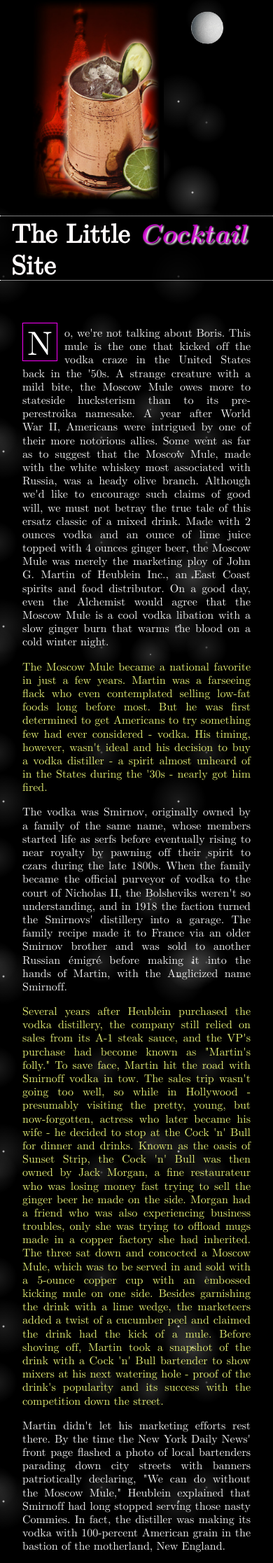
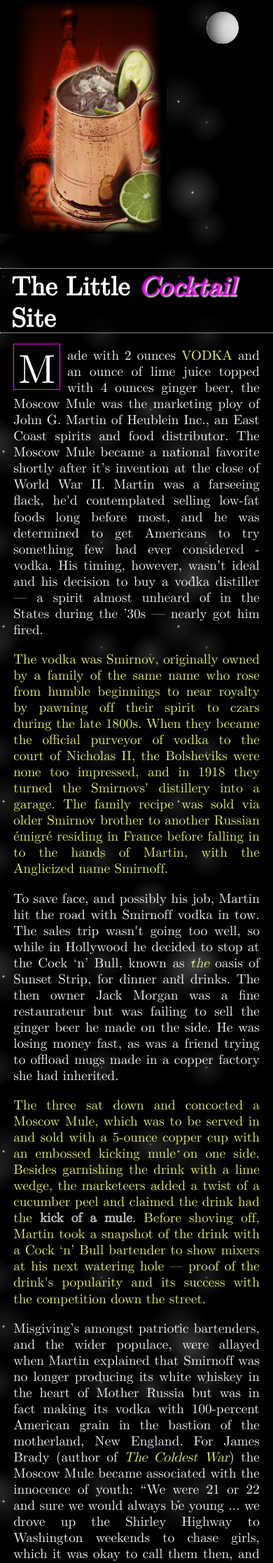
Before and after one commit to knavesmireBoy/cocktail, a PHP site: page /c5/index.html in a window 390 px wide. Shown: the top 2233 px of the page at 70% size. Run offline with PHP 8.4, Linux system fonts and the light colour scheme.

Commit message:
fixing all sorts

```diff
--- a/c2/index.html
+++ b/c2/index.html
@@ -37,7 +37,7 @@ document.cookie='resolution='+Math.max(screen.width,screen.height)+'; path=/';
 </ul></li><li><a href="../c2/">Sidecar</a><ul><li><a href="../c2/recipe.html">Recipe</a></li>
     </ul></li></ul></nav></header>
 <main>
-<aside>
+<aside class="sidebar">
     <div>
         <a href="http://www.esquire.com/food-drink/drinks/recipes/a3774/sidecar-drink-recipe/">Sidecar</a><img src="../img/sidecar.jpg"></div>
     <svg xmlns="http://www.w3.org/2000/svg" viewbox="0 0 200 200">
--- a/c3/index.html
+++ b/c3/index.html
@@ -34,7 +34,7 @@ document.cookie='resolution='+Math.max(screen.width,screen.height)+'; path=/';
 </ul></li><li><a href="../c2/">Sidecar</a><ul><li><a href="../c2/recipe.html">Recipe</a></li>
     </ul></li></ul></nav></header>
 <main>
-<aside><div><a href="http://www.esquire.com/food-drink/drinks/recipes/a3659/margarita-drink-recipe/">Margarita</a><img src="../img/margarita.jpg"></div>
+<aside class="sidebar"><div><a href="http://www.esquire.com/food-drink/drinks/recipes/a3659/margarita-drink-recipe/">Margarita</a><img src="../img/margarita.jpg"></div>
      <svg xmlns="http://www.w3.org/2000/svg" viewbox="0 0 200 200">
         <defs>
     <radialGradient id="myGradient">
--- a/c4/index.html
+++ b/c4/index.html
@@ -33,7 +33,7 @@ document.cookie='resolution='+Math.max(screen.width,screen.height)+'; path=/';
 </ul></li><li><a href="../c2/">Sidecar</a><ul><li><a href="../c2/recipe.html">Recipe</a></li>
     </ul></li></ul></nav></header>
 <main>
-    <aside><div><a href="http://www.esquire.com/food-drink/drinks/recipes/a3827/mint-julep-drink-recipe/">Mint Julep</a> <img src="../img/julep.jpg"></div>
+    <aside class="sidebar"><div><a href="http://www.esquire.com/food-drink/drinks/recipes/a3827/mint-julep-drink-recipe/">Mint Julep</a> <img src="../img/julep.jpg"></div>
     <svg xmlns="http://www.w3.org/2000/svg" viewbox="0 0 200 200">
         <defs>
     <radialGradient id="myGradient">
@@ -54,7 +54,7 @@ document.cookie='resolution='+Math.max(screen.width,screen.height)+'; path=/';
     </aside>
 <article class="content">
     <!--https://www.wired.com/1997/05/drink-of-the-week-the-mint-julep/-->
-    <p>WE'D SIP THIS fine bourbon and mint elixir on Derby Day only if we were at least 10 miles from the track. As far as we're concerned, the Kentucky Derby is slowly slaying this classic summer cocktail with its sorry, fake concoction dispensed from drink guns and served to imbibers certain to find its sugary mint syrup distasteful, if not poisonous. No less an authority than Hunter S. Thompson described the Derby as a scene of "decadent and depraved ... people, most of them staggering drunk." Even the Kentucky Derby Museum's curator, Candace Perry, won't defend the event, saying that with 140,000 people ordering more than 100,000 Mint Juleps and 100,000 hot dogs and other linear meats, the cheapening of the julep was bound to happen. A representative from Churchill Downs compares the predicament to that of McDonald's: "You know the first burger cooked for McDonald's was the best, and, well, the rest is just that - the rest."</p>
+    <p>We sip this fine bourbon and mint elixir on Derby Day only if we are at least 10 miles from the track. As far as we're concerned, the Kentucky Derby is slowly slaying this classic with its sorry, fake concoction shot from drink guns and served to revellers certain the mint syrup distasteful, if not noxious. No less an authority than Hunter S. Thompson described the Derby as a scene of "decadent and depraved ... people, most of them staggering drunk." Even the Kentucky Derby Museum's curator, Candace Perry, won't defend the event, saying that with 140,000 people ordering more than 100,000 Mint Juleps and 100,000 hot dogs and other linear meats, the cheapening of the julep was bound to happen. A representative from Churchill Downs compares the predicament to that of McDonald's: "You know the first burger cooked for McDonald's was the best, and, well, the rest is just that - the rest."</p>
     <p>For us, this only slightly softens the blow that the Mint Julep has been vilified as toxic by imbibers worldwide. Most, no doubt, have never tasted a properly concocted Mint Julep. As far as the Mint Julep being synonymous with the South, well, a poll by the University of North Carolina debunks that myth: The majority of Southerners - 74 percent, in fact - had never tasted the drink.
     Contrary to the jaundiced press reports that appear every year around race time, the Mint Julep is a fine libation when made with 4 ounces bourbon, 6 sprigs of mint, 2 tablespoons simple syrup, and shaved ice. Basic ingredients aside, this simple concoction is mired in mixing dictums started by the South's well-heeled gentility around the turn of the century in hopes of removing this drink from its working-class heritage. The racetrack's clubhouse began mixing Mint Juleps around 1875 out of convenience - the mint was right out back, and the bourbon was well-stocked within. According to Ms. Perry, the Mint Julep probably didn't become the track's signature libation until 1938, when track management began charging 75 cents for the drink and the small glass vessel it came in.</p> <p>In Charleston Receipts, Colonel Aiken Simons' julep recipe from the late 1800s says that to crush or not to crush is debatable and depends on the strength of the mint. Nonetheless, he stipulates that the mint should indeed be crushed in the glass and left to stand for a while before the drink is mixed.
     We follow the lead of the colonel, though we're indifferent on other matters of common disagreement. Whether a mixologist uses powdered or granulated sugar is of little interest to us, and we take our juleps served in glass, silver, or pewter. We let personal taste and geography settle such debates.</p><p>If we're sipping Mint Juleps in Kentucky, we accept a straw in our drink. But when in Virginia, we dare not ask for one, knowing such a request will only encourage the gentlest of bartenders to rant about the ridiculousness of serving distilled spirits with something designed for soda sipping. But be warned: Several other states - including Maryland, Georgia, Pennsylvania, and Mississippi - as well two other countries - England and Canada - lay claim to this drink. John Davis, a traveler from Britain and a Virginia plantation tutor, seems to have first mentioned the Mint Julep in his 1803 Travels of Four Years and a Half in the United States: a "dram of spirituous liquor that has mint in it, taken by Virginians of a morning."</p>
--- a/c5/index.html
+++ b/c5/index.html
@@ -58,16 +58,16 @@ document.cookie='resolution='+Math.max(screen.width,screen.height)+'; path=/';
         </blockquote></div>
 </aside>
 <article class="content">
-<p>No, we're not talking about Boris. This mule is the one that kicked off the vodka craze in the United States back in the '50s. A strange creature with a mild bite, the Moscow Mule owes more to stateside hucksterism than to its pre-perestroika namesake.
-A year after World War II, Americans were intrigued by one of their more notorious allies. Some went as far as to suggest that the Moscow Mule, made with the white whiskey most associated with Russia, was a heady olive branch. Although we'd like to encourage such claims of good will, we must not betray the true tale of this ersatz classic of a mixed drink. Made with 2 ounces vodka and an ounce of lime juice topped with 4 ounces ginger beer, the Moscow Mule was merely the marketing ploy of John G. Martin of Heublein Inc., an East Coast spirits and food distributor. On a good day, even the Alchemist would agree that the Moscow Mule is a cool vodka libation with a slow ginger burn that warms the blood on a cold winter night.</p>
-
-<p>The Moscow Mule became a national favorite in just a few years. Martin was a farseeing flack who even contemplated selling low-fat foods long before most. But he was first determined to get Americans to try something few had ever considered - vodka. His timing, however, wasn't ideal and his decision to buy a vodka distiller - a spirit almost unheard of in the States during the '30s - nearly got him fired.</p>
-<p>The vodka was Smirnov, originally owned by a family of the same name, whose members started life as serfs before eventually rising to near royalty by pawning off their spirit to czars during the late 1800s. When the family became the official purveyor of vodka to the court of Nicholas II, the Bolsheviks weren't so understanding, and in 1918 the faction turned the Smirnovs' distillery into a garage. The family recipe made it to France via an older Smirnov brother and was sold to another Russian émigré before making it into the hands of Martin, with the Anglicized name Smirnoff.</p>
-<p>Several years after Heublein purchased the vodka distillery, the company still relied on sales from its A-1 steak sauce, and the VP's purchase had become known as "Martin's folly." To save face, Martin hit the road with Smirnoff vodka in tow. The sales trip wasn't going too well, so while in Hollywood - presumably visiting the pretty, young, but now-forgotten, actress who later became his wife - he decided to stop at the Cock 'n' Bull for dinner and drinks. Known as the oasis of Sunset Strip, the Cock 'n' Bull was then owned by Jack Morgan, a fine restaurateur who was losing money fast trying to sell the ginger beer he made on the side. Morgan had a friend who was also experiencing business troubles, only she was trying to offload mugs made in a copper factory she had inherited. The three sat down and concocted a Moscow Mule, which was to be served in and sold with a 5-ounce copper cup with an embossed kicking mule on one side. Besides garnishing the drink with a lime wedge, the marketeers added a twist of a cucumber peel and claimed the drink had the kick of a mule. Before shoving off, Martin took a snapshot of the drink with a Cock 'n' Bull bartender to show mixers at his next watering hole - proof of the drink's popularity and its success with the competition down the street.</p>
-<p>Martin didn't let his marketing efforts rest there. By the time the New York Daily News' front page flashed a photo of local bartenders parading down city streets with banners patriotically declaring, "We can do without the Moscow Mule," Heublein explained that Smirnoff had long stopped serving those nasty Commies. In fact, the distiller was making its vodka with 100-percent American grain in the bastion of the motherland, New England.</p>
-<p>The Yanks bought both the story and the spirit, and as James Brady (author of The Coldest War) shows, the Moscow Mule became associated with the innocence of youth: "We were 21 or 22 and sure we would always be young ... we drove up the Shirley Highway to Washington weekends to chase girls, which it was okay to call them then, and fall in love and dance close as people did to the big-band music of that year and drink Manhattans and a new vodka drink called a Moscow Mule. And when you look back on it now, it seems as wonderful and yet unreal as an MGM musical."</p>
+<p><!--No, we're not talking about Boris. This mule is the one that kicked off the vodka craze in the United States back in the '50s. A strange creature with a mild bite, the Moscow Mule owes more to stateside hucksterism than to its pre-perestroika namesake.
+A year after World War II, Americans were intrigued by one of their more notorious allies. Some went as far as to suggest that the Moscow Mule, made with the white whiskey most associated with Russia, was a heady olive branch. Although we'd like to encourage such claims of good will, we must not betray the true tale of this ersatz classic of a mixed drink.-->Made with 2 ounces <strong>vodka</strong> and an ounce of lime juice topped with 4 ounces ginger beer, the Moscow Mule was the marketing ploy of John G. Martin of Heublein Inc., an East Coast spirits and food distributor. <!--On a good day, even the Alchemist would agree that the Moscow Mule is a cool vodka libation with a slow ginger burn that warms the blood on a cold winter night.-->
+The Moscow Mule became a national favorite shortly after it’s invention at the close of World War II. Martin was a farseeing flack, he'd contemplated selling low-fat foods long before most, and he was determined to get Americans to try something few had ever considered - vodka. His timing, however, wasn't ideal and his decision to buy a vodka distiller — a spirit almost unheard of in the States during the ’30s — nearly got him fired.</p>
+<p>The vodka was Smirnov, originally owned by a family of the same name who rose from humble beginnings <!--, whose members started life as serfs before eventually rising -->to near royalty by pawning off their spirit to czars during the late 1800s. When they became the official purveyor of vodka to the court of Nicholas II, the Bolsheviks were none too impressed, and in 1918 they turned the Smirnovs' distillery into a garage. The family recipe <!-- made it to France via an older Smirnov brother and --> was sold via older Smirnov brother to another Russian émigré residing in France before falling in to the hands of Martin, with the Anglicized name Smirnoff.</p>
+<p><!--Several years after Heublein purchased the vodka distillery, the company still relied on sales from its A-1 steak sauce, and the VP's purchase had become known as "Martin's folly." --> To save face, and possibly his job, Martin hit the road with Smirnoff vodka in tow. The sales trip wasn't going too well, so while in Hollywood <!-- - presumably visiting the pretty, young, but now-forgotten, actress who later became his wife - -->he decided to stop at the Cock ‘n’ Bull, known as <em>the</em> oasis of Sunset Strip, for dinner and drinks. <!--Known as the oasis of Sunset Strip, the Cock 'n' Bull was then -->The then owner Jack Morgan was a fine restaurateur but was failing to sell the ginger beer he made on the side. He was losing money fast, as was a friend <!--who was also experiencing business troubles, only she  who was -->trying to offload mugs made in a copper factory she had inherited.</p>
+    <p>The three sat down and concocted a Moscow Mule, which was to be served in and sold with a 5-ounce copper cup with an embossed kicking mule on one side. Besides garnishing the drink with a lime wedge, the marketeers added a twist of a cucumber peel and claimed the drink had the <b>kick of a mule</b>. Before shoving off, Martin took a snapshot of the drink with a Cock ‘n’ Bull bartender to show mixers at his next watering hole — proof of the drink's popularity and its success with the competition down the street.</p>
+<!--<p>Martin didn't let his marketing efforts rest there. By the time the New York Daily News' front page flashed a photo of local bartenders parading down city streets with banners patriotically declaring, "We can do without the Moscow Mule," Heublein explained that Smirnoff had long stopped serving those nasty Commies. In fact, the distiller was making its vodka with 100-percent American grain in the bastion of the motherland, New England.</p>-->
+<p><!--The Yanks bought both the story and the spirit, --> Misgiving’s amongst patriotic bartenders, and the wider populace, were allayed when Martin explained that Smirnoff was no longer producing its white whiskey in the heart of Mother Russia but was in fact making its vodka with 100-percent American grain in the bastion of the motherland, New England. For James Brady (author of <em>The Coldest War</em>) the Moscow Mule became associated with the innocence of youth: “We were 21 or 22 and sure we would always be young ... we drove up the Shirley Highway to Washington weekends to chase girls, which it was okay to call them then, and fall in love and dance close as people did to the big-band music of that year and drink <a>Manhattans</a> and a new vodka drink called a Moscow Mule. And when you look back on it now, it seems as wonderful and yet unreal as an MGM musical.”</p>
     <h2></h2>
-<p>Older, perhaps wiser, and not terribly worried about a Red scare, we admit to giving in to this drink more for its story than for its taste. Any bartender at any bar can make it well, and we'll even take it with ginger ale instead of ginger beer, though we always skip the cucumber peel. Besides, it's always a pleasant reminder that it's been awhile since that whole Sputnik incident.</p>
+<p>Older, perhaps wiser, and not terribly worried about a Red scare, we admit to giving in to this drink more for its story than for its taste. Any bartender at any bar can make it well, and we’ll even take it with ginger ale instead of ginger beer, though we always skip the cucumber peel. Besides, it’s always a pleasant reminder that it's been awhile since that whole Sputnik incident.</p>
 
 </article></main>
 <footer>
--- a/css/main.css
+++ b/css/main.css
@@ -56,7 +56,7 @@ p {
 	text-align: justify;
 }
 em {
-	font-family: cochin, 'latin_modern_roman10BdIt', serif;
+	font: 1.2em, cochin, 'latin_modern_roman10BdIt', serif;
 }
 nav {
 	font-size: 1.2rem;
@@ -196,6 +196,7 @@ header blockquote:after {
 }
 main aside>div {
 	flex: 0 0 auto;
+    transition: all 2s ease-in-out;
 }
 main aside div {
 	margin-top: -2.4em;
@@ -204,6 +205,8 @@ main aside img {
 	display: block;
 	position: relative;
 	right: 1.5em;
+
+
 }
 main aside a {
 	color: rgba(255, 255, 255, .9);
@@ -513,7 +516,6 @@ nav ul>li>a:hover+ul {
 @media only screen and (max-width: 960px) {
   .showtime .sidebar > div {
         height: 100%;
-        background: red;
     }
     .showtime .sidebar > div img {
         height: 100%;
@@ -541,7 +543,6 @@ nav ul>li>a:hover+ul {
 
     .sidebar > div {
         height: 100%;
-        background: red;
     }
     .sidebar > div img {
         height: 100%;
@@ -560,13 +561,15 @@ nav ul>li>a:hover+ul {
 	}
 	h1 {
 		background: rgba(0, 0, 0, .75);
-		margin: 40% 0 4em;
+		margin: 40% 0 7em;
 		padding: 0 1rem;
 		border: dotted 1px white;
 		border-width: 1px 0;
-		top: 4em;
+		top: 7em;
 		text-shadow: 1px 1px 2px black;
 	}
+
+
 	blockquote {
 		display: none;
 	}
@@ -582,7 +585,7 @@ nav ul>li>a:hover+ul {
 		margin-bottom: 0px;
 	}
 	main>article {
-		padding: 4em 2em 1em;
+		padding: 2em 2em 1em;
 		border-width: 0;
 	}
 	nav ul {
@@ -656,6 +659,98 @@ nav ul>li>a:hover+ul {
 		font-size: 1.2em;
 	}
 }
+
+@media only screen and (max-width: 768px) and (min-width: 667px) {
+     h1:after {
+
+    }
+    .c1 h1:after {
+        content: " ~ Dry Martini";
+        color: silver;
+    }
+    .c2 h1:after {
+        content: " ~ Sidecar";
+        color: gold;
+    }
+     .c3 h1:after {
+        content: " ~ Margarita";
+         color: rgb(222, 233, 160);
+    }
+    .c4 h1:after {
+        content: " ~ Mint Julep";
+        color: rgb(160, 100, 30);
+    }
+     .c5 h1:after {
+        content: " ~ Moscow Mule";
+         color: rgb(168, 126, 84);
+    }
+    .c6 h1:after {
+        content: " ~ Mai Tai";
+        color: orange;
+    }
+}
+
+
+@media only screen and (max-width: 480px) {
+    footer:before {
+        content: none;
+        border-width: 0;
+    }
+    .arrow-down {
+        position: absolute;
+        left: -999px;
+        top:0;
+    }
+    footer p {
+        clear: left;
+        float: none;
+        margin: 0;
+    }
+
+}
+
+@media only screen and (max-width: 414px) {
+
+	h1 {
+		background: rgba(0, 0, 0, .75);
+		margin: 30% 0 7em;
+		padding: 0 1rem;
+		top: 7em;
+	}
+
+       footer {
+	padding: .5em;
+           font-size: .9em;
+
+}
+    footer p {
+        text-align: center;
+    }
+
+    main>article {
+		padding: 1em;
+		border-width: 0;
+        font-size: 1.2em;
+	}
+
+
+    nav ul {
+        right: 0;
+        font-size: 1em;
+        line-height: 1.44;
+    }
+
+    header aside {
+        background-size: 70%;
+		background-position: -30% 0;
+	}
+
+     .menu {
+        right:3em;
+    }
+
+
+}
 @media only screen and (min-width: 1038px) {
 	.c6 .quote-wrapper {
 		line-height: calc(100vw / 52);
```
Also changed, not shown: c6/index.html (+5 -5 lines), js/cocktail.js (+8 -8 lines).
